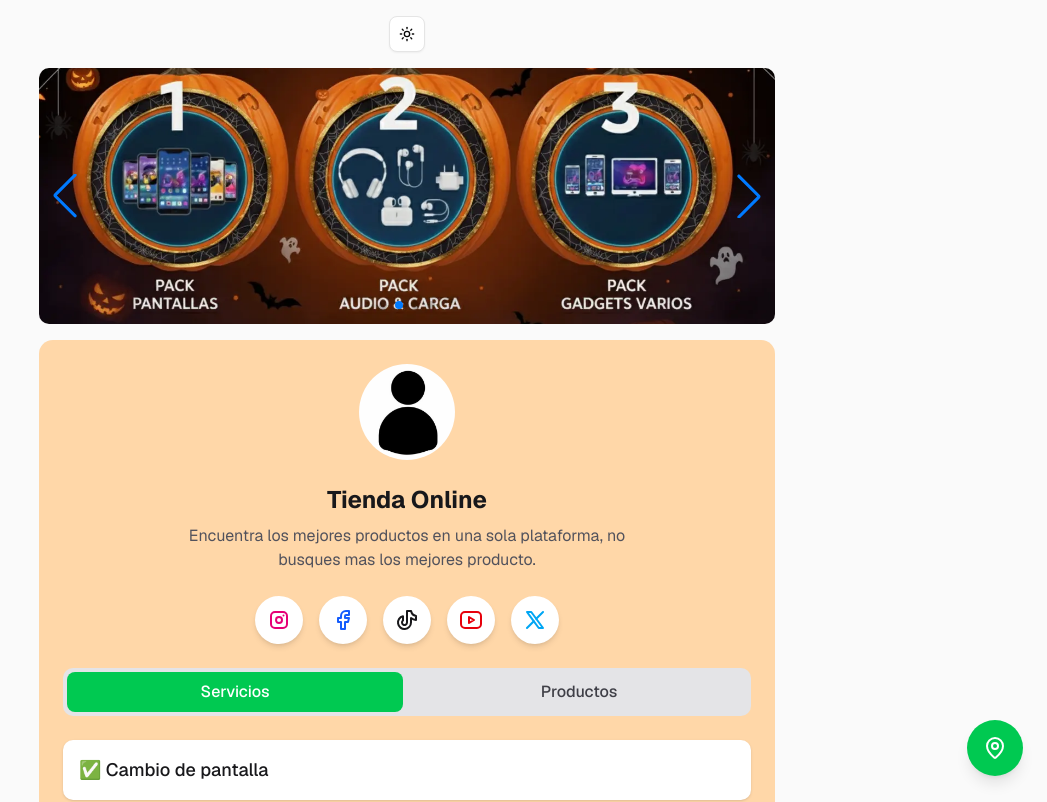
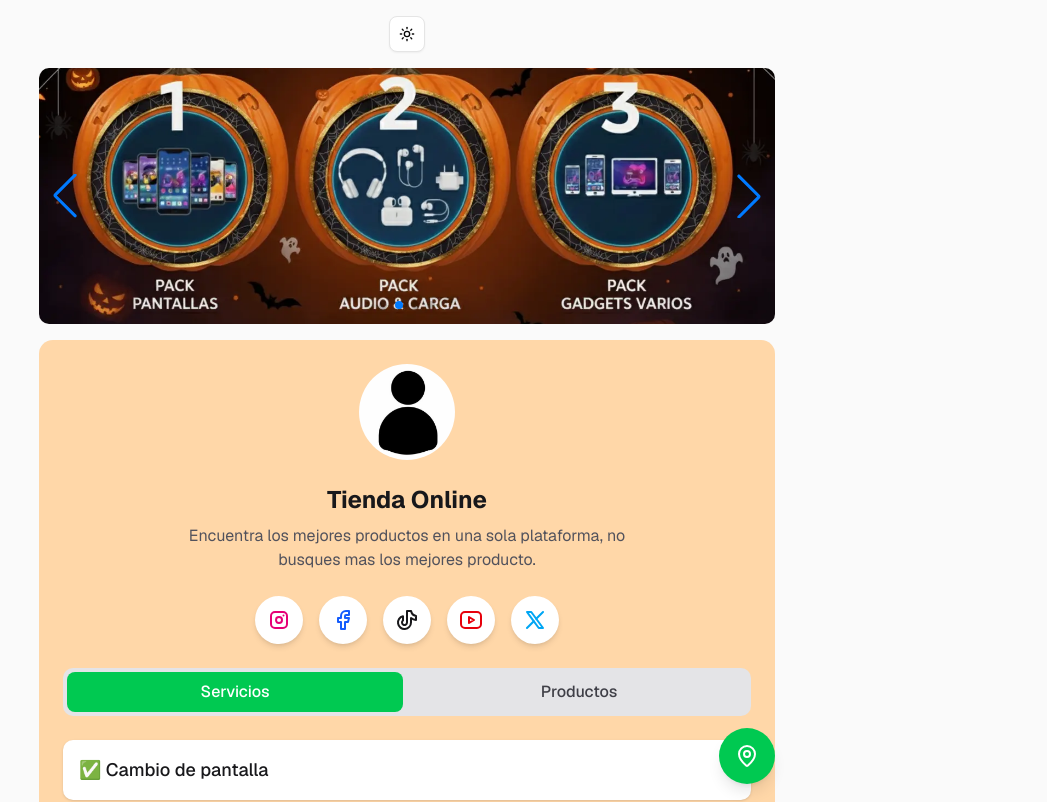
Before and after one commit to gohit-xyz/link-store, a Next.js app: page / in a window 1280 px wide. Shown: the top 802 px of the page, without its empty margins (233-1280 px from the left). Built offline with nearby package versions, Linux system fonts and the light colour scheme.

Commit message:
🏗️ [reposition] GPS button from fixed to sticky within the main content

```diff
--- a/src/app/page.tsx
+++ b/src/app/page.tsx
@@ -30,7 +30,7 @@ export default function Home() {
 
   return (
     <div className="min-h-screen w-full bg-zinc-50 font-sans dark:bg-black">
-      <main className=" max-w-3xl mx-auto flex flex-col items-center p-4 gap-4">
+      <main className="max-w-3xl mx-auto flex flex-col items-center p-4 gap-4 relative">
         <ThemeToggle />
         {/* Carousel */}
         <Carousel />
@@ -192,16 +192,16 @@ export default function Home() {
             )}
           </div>
         </section>
-      </main>
 
-      {/* Fixed GPS Button */}
+        {/* GPS Button - Sticky at bottom right */}
         <Link
           href="/maps"
-        className="fixed bottom-6 right-6 w-14 h-14 bg-green-500 hover:bg-green-600 text-white rounded-full shadow-lg hover:shadow-xl transition-all duration-300 flex items-center justify-center z-50 focus:outline-none focus:ring-2 focus:ring-green-500 focus:ring-offset-2"
+          className="self-end sticky bottom-4 w-14 h-14 bg-green-500 hover:bg-green-600 text-white rounded-full shadow-lg hover:shadow-xl transition-all duration-300 flex items-center justify-center focus:outline-none focus:ring-2 focus:ring-green-500 focus:ring-offset-2 z-40"
           aria-label="Ir a mapas"
         >
           <MapPin className="w-6 h-6" />
         </Link>
+      </main>
     </div>
   );
 }
```
Lines whose indentation alone changed are shown as unchanged.
